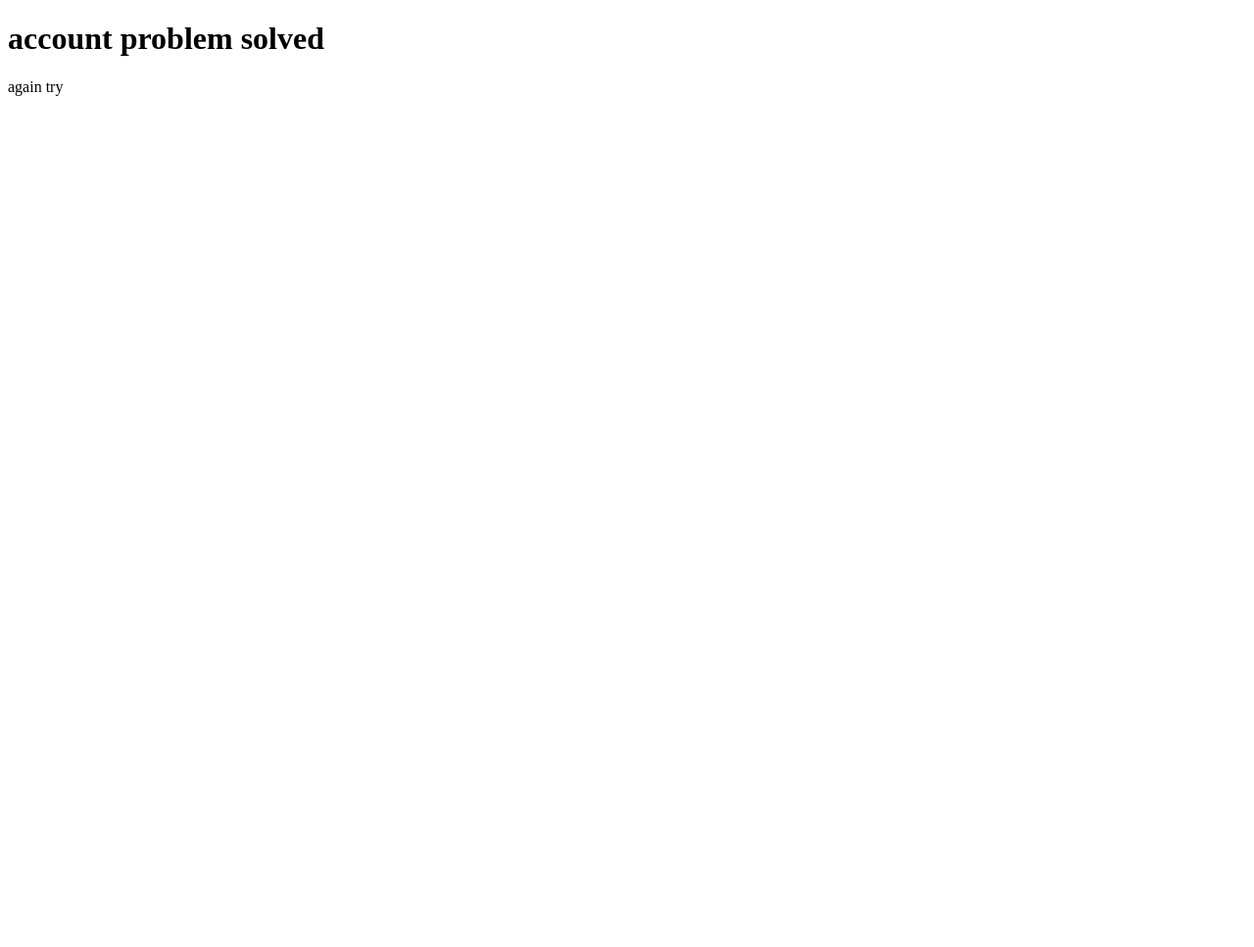
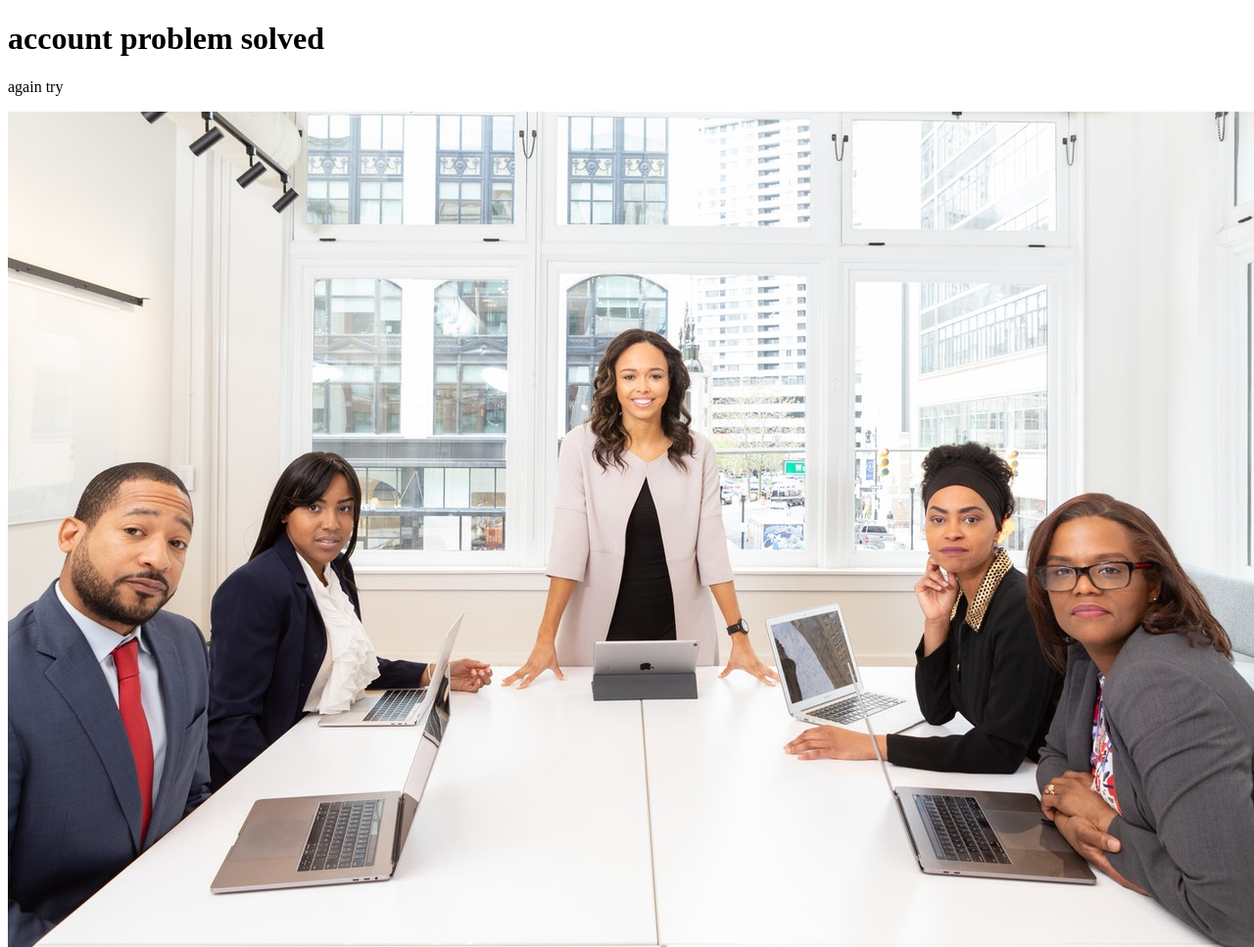
Before and after one commit to tanzilislammohib/my-third-repo, a plain HTML site: page index.html in a window 1280 px wide. Shown: the whole page at 98% size. Before the commit the page ends 800 px from the top, so only its background shows below. Drawn offline with Linux system fonts and the light colour scheme.

Commit message:
added about

```diff
--- a/index.html
+++ b/index.html
@@ -9,6 +9,7 @@
 <body>
   <h1>account problem solved</h1>
   <p>again try</p>
+  <img src="about.jpg" alt="">
 
 </body>
 </html>
```
Also changed, not shown: about.jpg (added).
